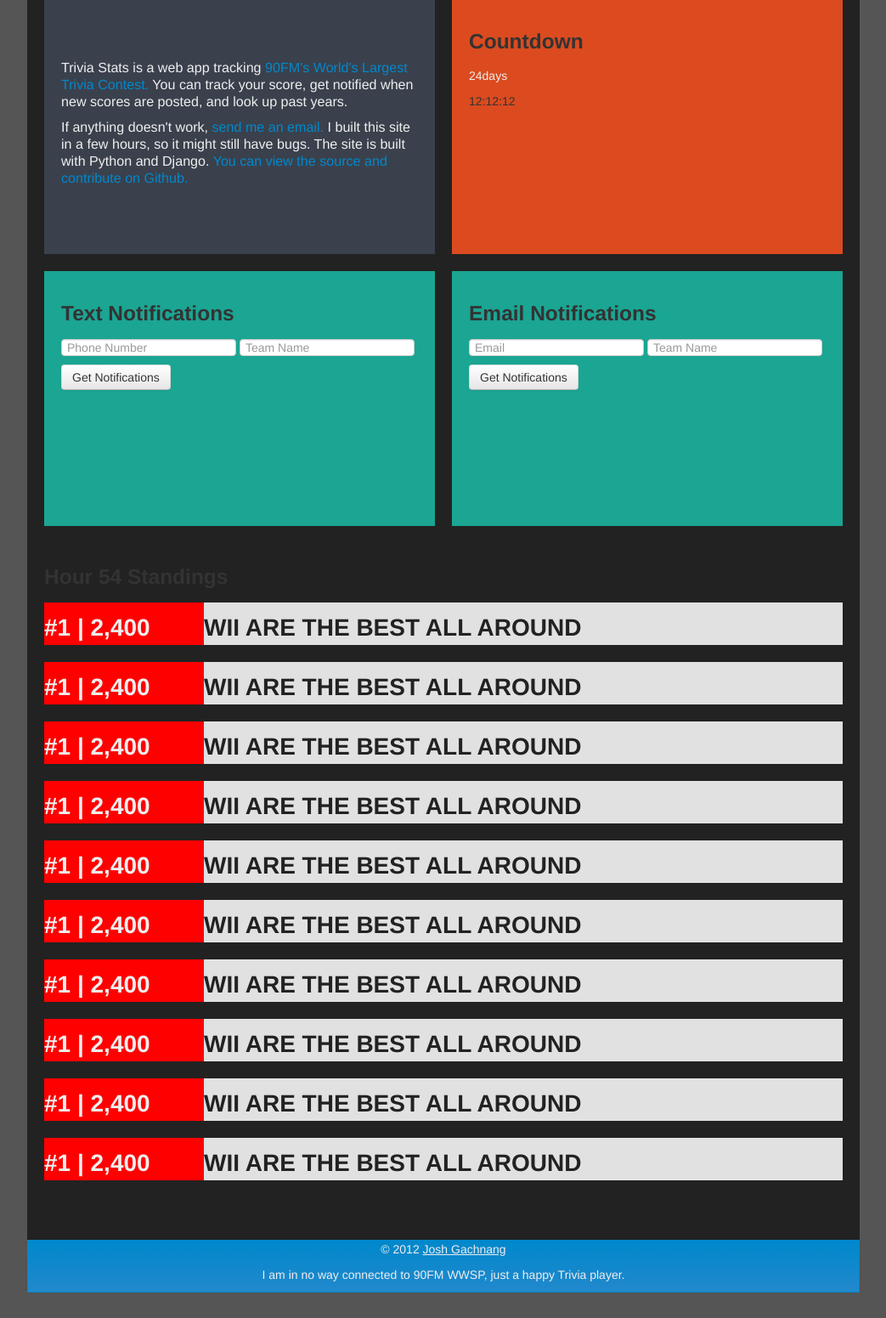
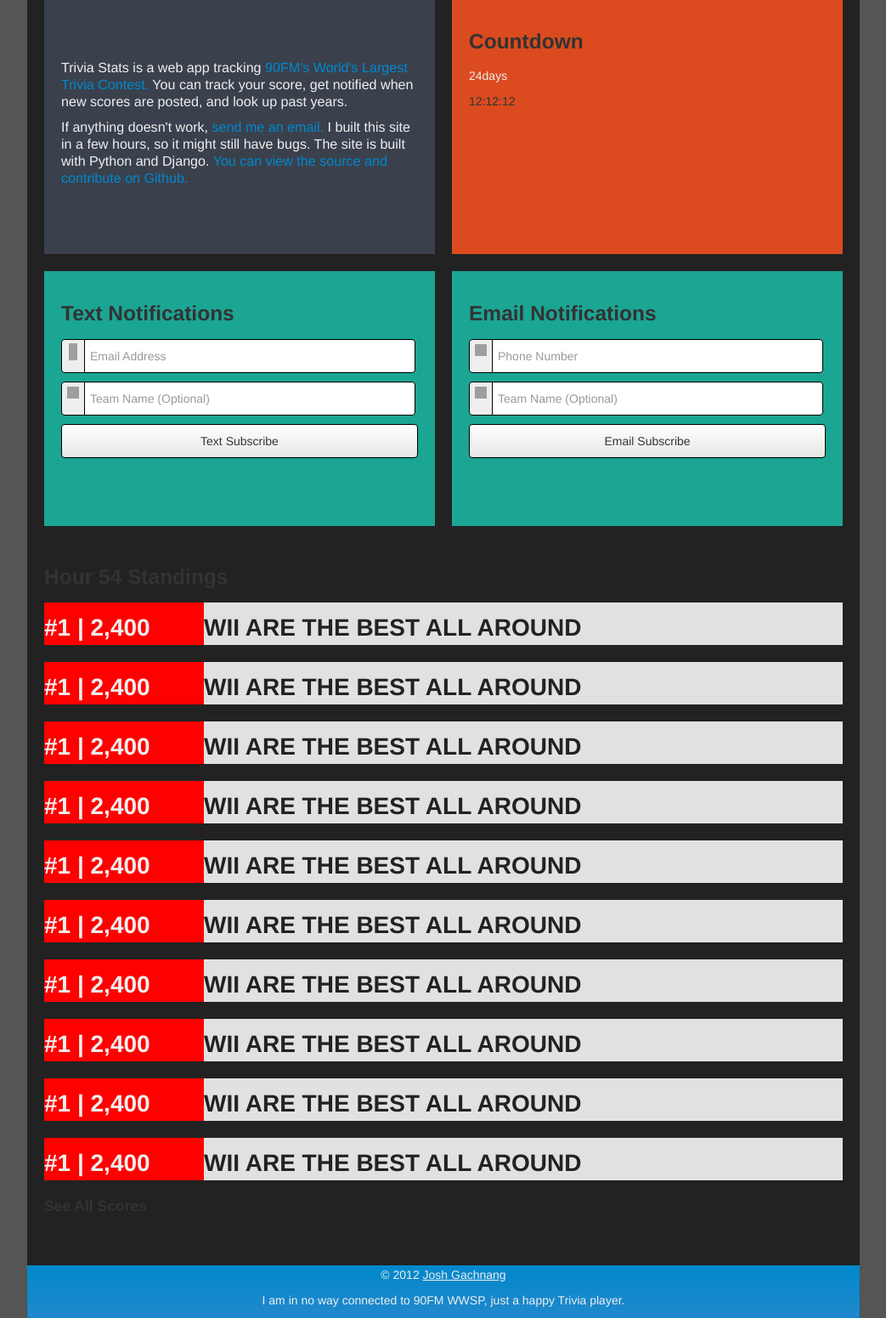
Before and after one commit to joshgachnang/90fm_trivia_stats, a Django app: template website/templates/homepage.html in a window 1280 px wide. Shown: the part 63-1614 px from the top of the page at 85% size, without its empty margins (118-1161 px from the left). Before the commit the page ends 1584 px from the top, so only its background shows below. Run offline with Django 3.2, Linux system fonts and the light colour scheme; the template is opened without the code that fills it, so the values that code supplies are empty; parts of the project's set-up code (start-up, migrations or seed data) failed here and were passed over; grey boxes are pictures that could not be loaded.

Commit message:
Made the forms look better

```diff
--- a/trivia_stats/static/css/trivia_stats.css
+++ b/trivia_stats/static/css/trivia_stats.css
@@ -125,3 +125,30 @@ body {
 .top_ten_team_name h4 {
     color:#222;
 }
+
+/*SMS and Email Forms*/
+.notification_form {
+    width:100%;
+
+}
+.notification_button {
+    width:100%;
+    border:1px solid black;
+    height:40px;
+}
+input[type="text"][class="notification_form"],
+input[type="tel"][class="notification_form"],
+input[type="email"][class="notification_form"]{
+    height:40px;
+    margin:0;
+    border:1px solid black;
+    width:390px;
+}
+.cellphone_icon {
+    height:20px;
+    width:10px;
+}
+.input-prepend .add-on {
+    height:30px;
+    border:1px solid black;
+}
--- a/website/templates/homepage.html
+++ b/website/templates/homepage.html
@@ -28,21 +28,33 @@
         <div class="span6 flat_box sms_box">
             <h3>Text Notifications</h3>
             <form>
-                <input type="text" placeholder="Phone Number">
-                <input type="text" placeholder="Team Name">
-                <button type="submit" class="btn">Get Notifications</button>
+                <div class="input-prepend">
+                    <span class="add-on"><img src="/static/img/cellphone.png" class="cellphone_icon"></span>
+                    <input class="notification_form" type="email" placeholder="Email Address">
+                </div>
+                <div class="input-prepend">
+                    <span class="add-on"><i class="icon-user"></i></span>
+                    <input class="notification_form" type="text" placeholder="Team Name (Optional)">
+                </div>
+                <button type="submit" class="btn notification_button">Text Subscribe</button>
             </form>
         </div>
         <div class="span6 flat_box email_box">
             <h3>Email Notifications</h3>
-            <form>
-                <input type="text" placeholder="Email">
-                <input type="text" placeholder="Team Name">
-                <button type="submit" class="btn">Get Notifications</button>
-            </form>
-        </div>
+                <form>
+                    <div class="input-prepend">
+                        <span class="add-on"><i class="icon-envelope"></i></span>
+                        <input class="notification_form" type="tel" placeholder="Phone Number">
+                    </div>
+                    <div class="input-prepend">
+                        <span class="add-on"><i class="icon-user"></i></span>
+                        <input class="notification_form" type="text" placeholder="Team Name (Optional)">
+                    </div>
+                    <button type="submit" class="btn notification_button">Email Subscribe</button>
+                </form>
+            </div>
+    </div>
 
-    </div>
     <div class="row-fluid span12 top_ten_box">
 {#    <div class="span12 flat_box ">#}
         <h3>Hour 54 Standings</h3>
@@ -86,7 +98,7 @@
             <div class="top_ten_team_place"><h4>#1 | 2,400</h4></div>
             <div class="top_ten_team_name"><h4>WII ARE THE BEST ALL AROUND</h4></div>
         </div>
-
+        <h4>See All Scores</h4>
 {#    </div>#}
     </div>
 
```
